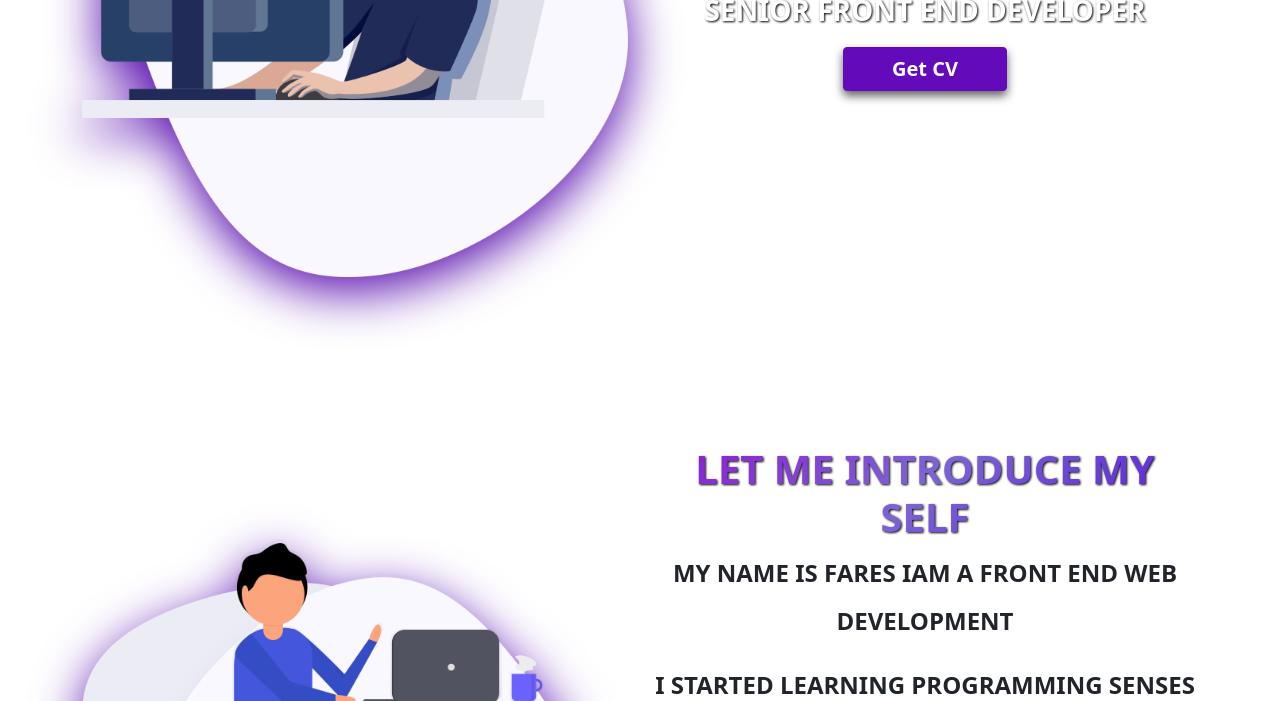
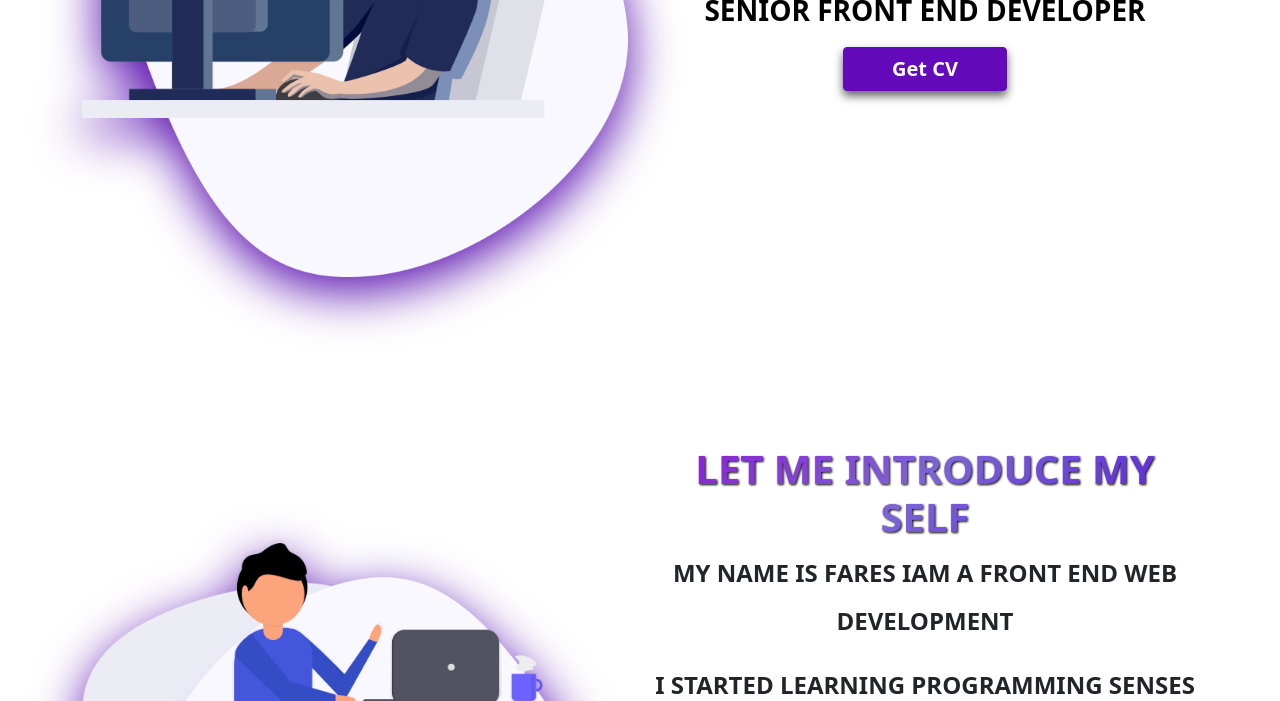
Before and after one commit to fares12358/myCv, a plain HTML site: page index.html in a window 1280 px wide. Shown: the part 399-1100 px from the top of the page. Drawn offline with nearby package versions, Linux system fonts and the light colour scheme.

Commit message:
Update index.html

```diff
--- a/index.html
+++ b/index.html
@@ -54,7 +54,7 @@
                 <div
                     class="col-md-6 col-sm-12 py-5 text-center d-flex align-items-center justify-content-center flex-column ">
                     <h1 class="hey text-uppercase fw-bold fs-md-5 text-coloring">hey iam fares</h1>
-                    <p class="text-uppercase fw-bold text-white fs-3 add-text-shadow">SENIOR FRONT END DEVELOPER</p>
+                    <p class="text-uppercase fw-bold text-black fs-3 ">SENIOR FRONT END DEVELOPER</p>
                     <button id="download-btn" class="main-btn btn btn-primary px-5 fw-bold fs-5">Get CV</button>
                 </div>
             </div>
```
